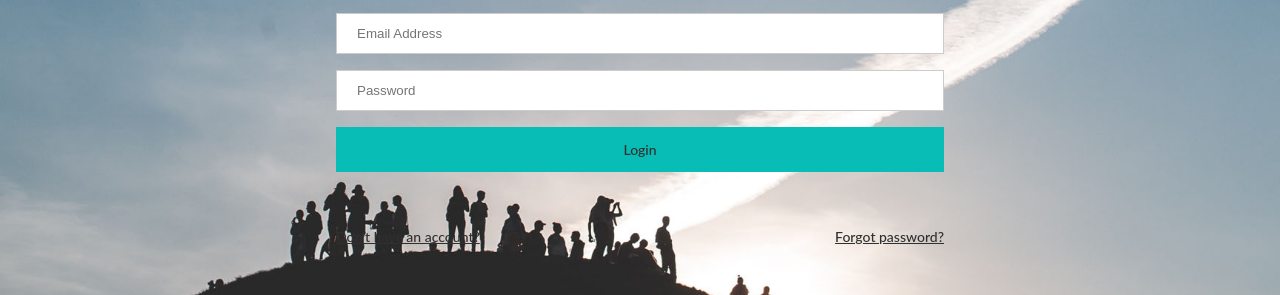
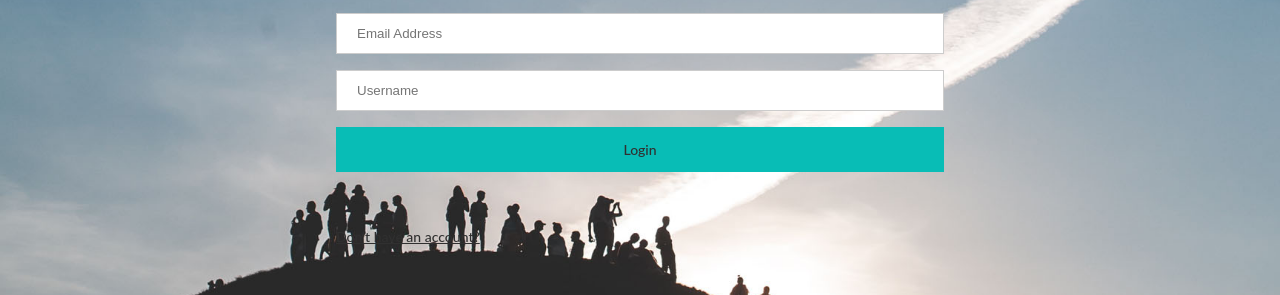
Before and after one commit to thomasking135/yoobee_JS_Framework_Assignment, a Vue app: page /login in a window 1280 px wide. Shown: the part 359-654 px from the top of the page. Built offline with nearby package versions, Linux system fonts and the light colour scheme.

Commit message:
Changed password to username in login page

```diff
--- a/src/views/LoginView.vue
+++ b/src/views/LoginView.vue
@@ -6,14 +6,13 @@
     <form class="loginForm" @submit.prevent="onLogin">
       <div class="loginForm__container">
         <input class="loginFormInput" type="email" placeholder="Email Address" name="email" v-model="email" required>
-        <input class="loginFormInput" type="password" placeholder="Password" name="password" v-model="password" required>
+        <input class="loginFormInput" type="text" placeholder="Username" name="username" v-model="username" required>
 
         <button type="submit" id="submitLogin">Login</button>
       </div>
 
       <div class="loginForm__container">
         <span class="signUp"><a href="/register">Don't have an account?</a></span>
-        <span class="psw"><a href="/register">Forgot password?</a></span>
       </div>
     </form>
     </div>
@@ -36,18 +35,18 @@
       return {
         backgroundUrl,
         email:'',
-        password:'',
+        username:'',
         loginSuccess: false,
       };
     },
     methods: {
       onLogin() {
         axios.post('https://jsonplaceholder.typicode.com/users',
-        {email: this.email, password: this.password },
+        {email: this.email, username: this.username },
         ).then(response => {
           this.loginSuccess = true;
           console.log(response);
-          console.log(this.email + ' ' + this.password);
+          console.log(this.email + ' ' + this.username);
 
           //if login form is validated, this directs the user to the landing page.
           if (this.loginSuccess == true){
```
